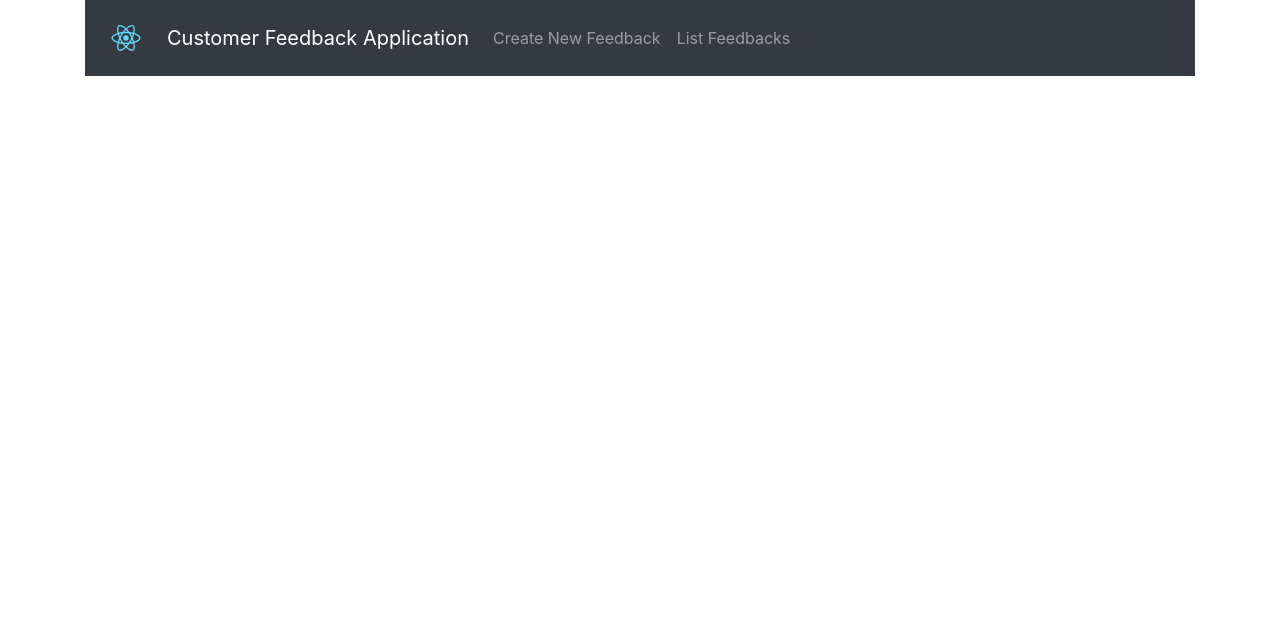
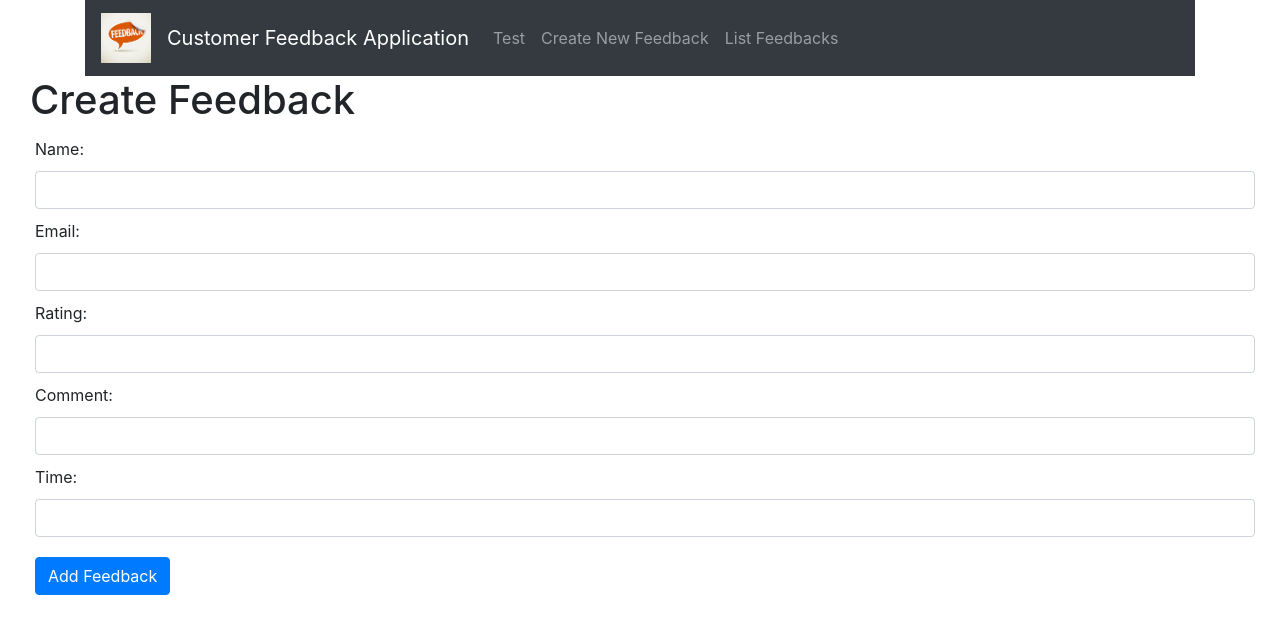
Before and after one commit to cchandan2020/CustFeedback, a React (Create React App) app in the folder client/: page /feedbacks/Test in a window 1280 px wide. Shown: the top 634 px of the page. Built offline with nearby package versions, Linux system fonts and the light colour scheme; no server answers.

Commit message:
Update global data for container

```diff
--- a/client/package.json
+++ b/client/package.json
@@ -12,6 +12,7 @@
     "react-dom": "^16.12.0",
     "react-router-dom": "^5.1.2",
     "react-scripts": "3.4.0",
+    "react-star-rating": "^1.4.2",
     "react-table": "^7.0.0-rc.16",
     "react-table-v6": "^6.8.6",
     "styled-components": "^5.0.1"
--- /dev/null
+++ b/client/src/Services/global.js
@@ -0,0 +1,7 @@
+const globalCustomer = []
+
+// export default globalCustomer
+
+module.exports = {
+    globalCustomer
+}
--- a/client/src/api/index.js
+++ b/client/src/api/index.js
@@ -3,7 +3,6 @@ import axios from 'axios'
 const api = axios.create({
     baseURL: 'http://localhost:3000/api',
 })
-
 
 export const insertFeedback = payload => api.post(`/feedback`, payload)
 export const getAllFeedbacks = () => api.get(`/feedbacks`)
--- a/client/src/app/index.js
+++ b/client/src/app/index.js
@@ -2,19 +2,24 @@ import React from 'react'
 import { BrowserRouter as Router, Route, Switch } from 'react-router-dom'
 
 import { NavBar } from '../components'
-import { FeedbackList, FeedbackInsert } from '../pages'
+import { FeedbackContainer, FeedbackList, FeedbackInsert } from '../pages'
+import 'bootstrap/dist/css/bootstrap.min.css'
 
-import 'bootstrap/dist/css/bootstrap.min.css'
+// import '../App.css';
+// import StarRating from './components/StarRating';
 
 function App() {
     return (
         <Router>
             <NavBar />
             <Switch>
+                <Route path="/feedbacks/Test" exact component={FeedbackContainer} />
+
                 <Route path="/feedbacks/list" exact component={FeedbackList} />
                 <Route path="/feedbacks/create" exact component={FeedbackInsert} />
 
             </Switch>
+
         </Router>
     )
 }
--- a/client/src/components/Links.jsx
+++ b/client/src/components/Links.jsx
@@ -24,6 +24,11 @@ class Links extends Component {
                 <Collapse>
                     <List>
                         <Item>
+                            <Link to="/feedbacks/Test" className="nav-link">
+                                Test
+                            </Link>
+                        </Item>
+                        <Item>
                             <Link to="/feedbacks/create" className="nav-link">
                                 Create New Feedback
                             </Link>
--- a/client/src/components/Logo.jsx
+++ b/client/src/components/Logo.jsx
@@ -1,7 +1,8 @@
 import React, { Component } from 'react'
 import styled from 'styled-components'
 
-import logo from '../logo.svg'
+// import logo from '../logo.svg'
+import logo from '../logoimage.jpeg'
 
 const Wrapper = styled.a.attrs({
     className: 'navbar-brand',
--- /dev/null
+++ b/client/src/pages/FeedbackContainer.jsx
@@ -0,0 +1,28 @@
+import React, { Component } from 'react'
+import { FeedbackInsert, FeedbackList } from './index'
+
+import api from '../api'
+
+//mit library
+// import StarRating from 'react-star-rating';
+
+import styled from 'styled-components'
+
+class FeedbackContainer extends Component {
+    constructor(props) {
+        super(props)
+    }
+
+
+    render(){
+
+        return(
+            <div>
+                <FeedbackInsert />
+                <FeedbackList />
+            </div>
+        )
+       }
+}
+
+export default FeedbackContainer
--- a/client/src/pages/FeedbackInsert.jsx
+++ b/client/src/pages/FeedbackInsert.jsx
@@ -1,5 +1,10 @@
 import React, { Component } from 'react'
 import api from '../api'
+
+import {globalCustomer} from '../Services/global'
+
+//mit library
+// import StarRating from 'react-star-rating';
 
 import styled from 'styled-components'
 
@@ -60,6 +65,8 @@ class FeedbackInsert extends Component {
         this.setState({ rating })
     }
 
+    // put star rating handler
+
     handleChangeInputComment = async event => {
         const comment = event.target.value
         this.setState({ comment })
@@ -73,6 +80,9 @@ class FeedbackInsert extends Component {
         const { name, email, rating, comment, time } = this.state
         const arrayTime = time.split('/')
         const payload = { name, email, rating, comment, time: arrayTime }
+
+        globalCustomer.push(payload)
+        console.log('This is global customer: \n', globalCustomer)
 
         await api.insertFeedback(payload).then(res => {
             window.alert(`Feedback added successfully`)
@@ -117,6 +127,13 @@ class FeedbackInsert extends Component {
                     value={rating}
                     onChange={this.handleChangeInputRating}
                 />
+
+
+
+
+                {/* <StarRating name="react-star-rating" caption="Rate this component!" totalStars={5} />
+                <button type="submit" className="btn btn-primary">Submit Rating</button> */}
+
                 <Label>Comment: </Label>
                 <InputText
                     type="text"
--- a/client/src/pages/FeedbackList.jsx
+++ b/client/src/pages/FeedbackList.jsx
@@ -4,15 +4,11 @@ import ReactTable from 'react-table-v6'
 // added version 6 to fix the issue -
 
 import api from '../api'
-
 import styled from 'styled-components'
-
 import 'react-table-v6/react-table.css'
-
 const Wrapper = styled.div`
     padding: 0 40px 40px 40px;
 `
-
 
 
 class FeedbackList extends Component {
--- a/client/src/pages/index.js
+++ b/client/src/pages/index.js
@@ -1,5 +1,5 @@
 import FeedbackList from './FeedbackList'
 import FeedbackInsert from './FeedbackInsert'
+import FeedbackContainer from './FeedbackContainer'
 
-
-export { FeedbackList, FeedbackInsert }
+export { FeedbackContainer, FeedbackList, FeedbackInsert }
```
Also changed, not shown: client/src/App.css (+12 -0 lines), client/src/logoimage.jpeg (added), 1 other file (tests, documents, lock files or other folders).
